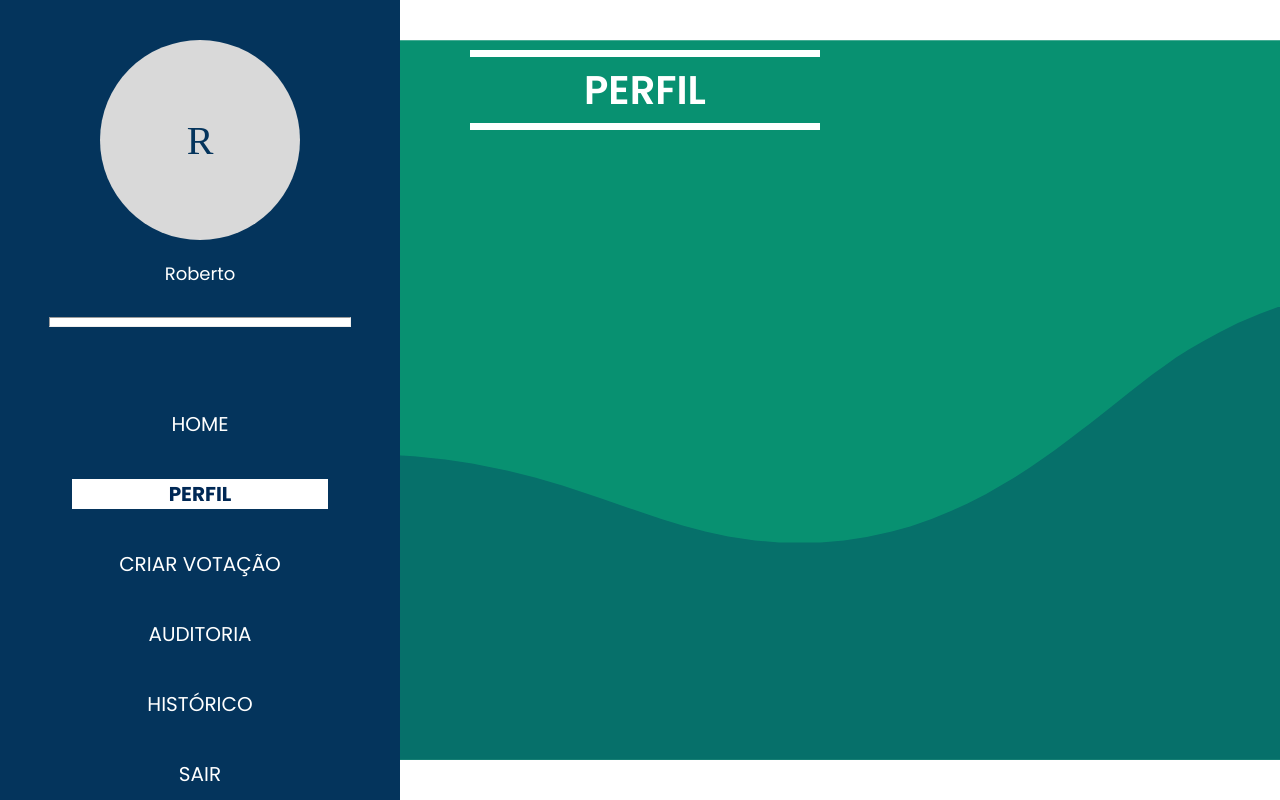
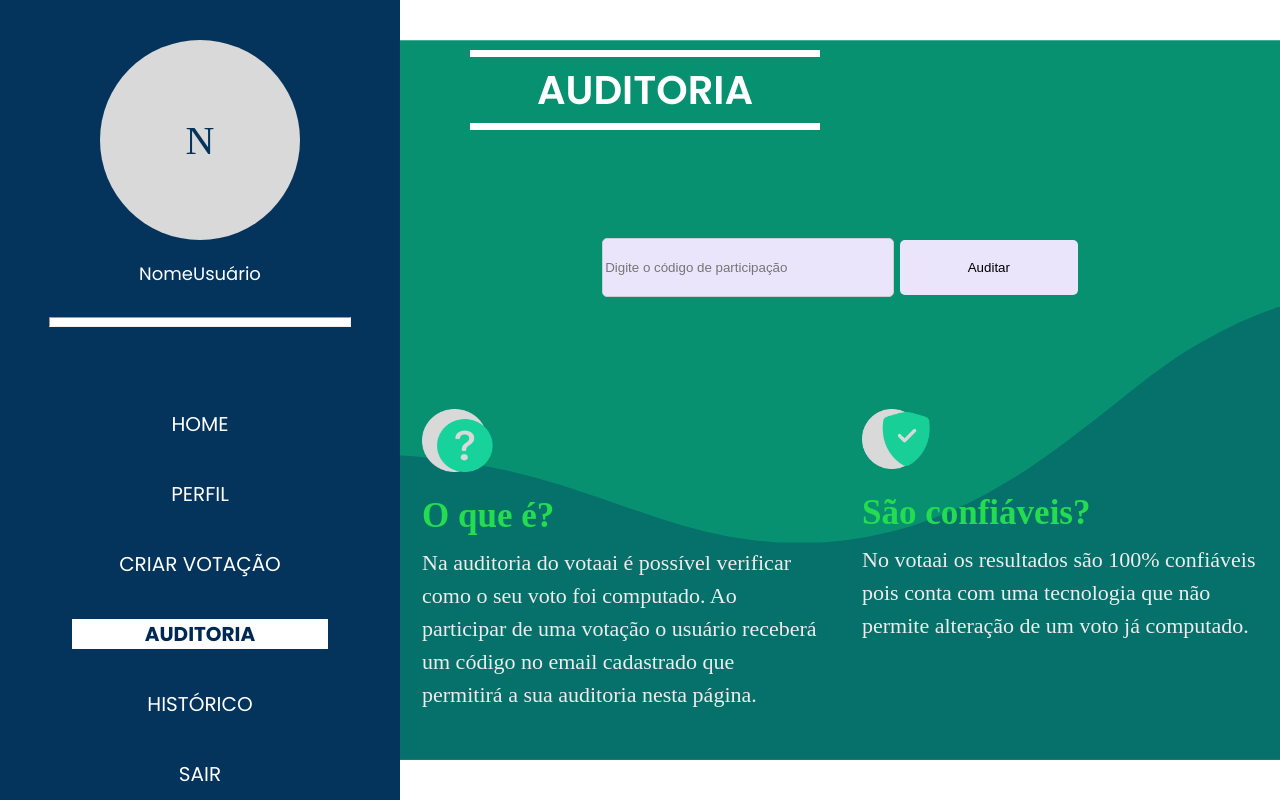
Before and after one commit to HiveSoft-UEFS/votaai-frontend, a React (Create React App) app in the folder app/: page / in a window 1280 px wide. Built offline with nearby package versions, Linux system fonts and the light colour scheme.

Commit message:
Ajuste dimensão

```diff
--- a/app/src/App.tsx
+++ b/app/src/App.tsx
@@ -5,12 +5,13 @@
 import PollCard from "./components/pollCard";
 import RegistrationModal from "./components/RegistrationModal";
 import BasePage from './components/basePage';
+import AuditPage from './pages/auditPage';
 
 const initialMenuItem = 'PERFIL';
 
 function App() {
   return (
-      <BasePage username='Roberto' title={initialMenuItem} />
+     <AuditPage/>
   );
 }
 
--- a/app/src/pages/auditPage/auditPage.css
+++ b/app/src/pages/auditPage/auditPage.css
@@ -40,7 +40,7 @@
   }
 
   .audit-info {
-    margin-top: 14%;
+    margin-top: 13%;
     display: flex;
     justify-content: space-around;
     width: 100%;
@@ -48,18 +48,18 @@
 
   .audit-info-section {
     width: 45%;
-  }
+   }
 
   .audit-info-section h2 {
     margin-bottom: 10px;
     color: #24DC50;
-    font-size: 50px;
+    font-size: 35px;
   }
 
   .audit-info-section p {
     line-height: 1.5;
     color: #EEECEC;
-    font-size: 28px;
+    font-size: 22px;
   }
 
   .audit-info-section img {
```
